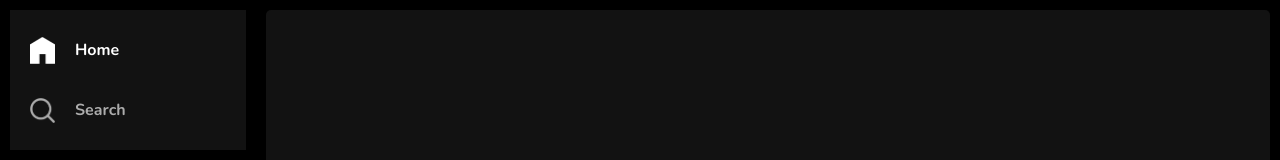
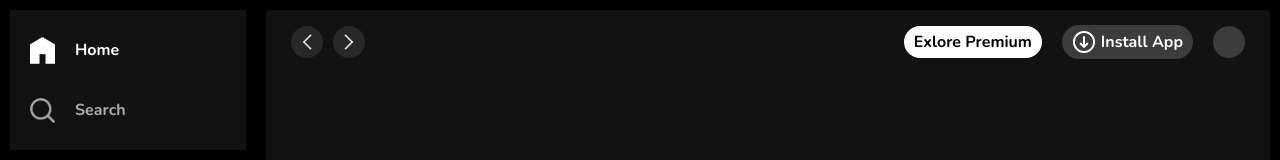
Before and after one commit to fakhriddin-g/Spotify-Clone, a website built with Vite: page index.html in a window 1280 px wide. Shown: the top 160 px of the page. Built offline with nearby package versions, Linux system fonts and the light colour scheme.

```diff
--- a/index.html
+++ b/index.html
@@ -76,7 +76,27 @@
         </div>
 
         <!-- Main Content -->
-        <div class="main-content"></div>
+        <div class="main-content">
+            <div class="header">
+                <div class="navigation-btn">
+                    <button class="back-btn">
+                        <img src="/public/icons/back_navigation.png" alt="">
+                    </button>
+                    <button class="forward-btn">
+                        <img src="/public/icons/forward_navigation.png" alt="">
+                    </button>
+                </div>
+
+                <div class="features-btn">
+                    <button class="premium btn">Exlore Premium</button>
+                    <a class="download-app btn" href="/">
+                        <img src="/public/icons/download.png" alt="">
+                        Install App
+                    </a>
+                    <button class="account"></button>
+                </div>
+            </div>
+        </div>
 
         <!-- Player -->
         <div class="player">
--- a/style/style.scss
+++ b/style/style.scss
@@ -190,15 +190,80 @@
     }
 }
 
+
 // Main Content
 .main-content {
     grid-area: content;
     background-color: var(--grey);
     margin: 1rem;
     margin-bottom: 0;
+    padding: 1.5rem 2.5rem;
     border-radius: 0.5rem;
     overflow-y: auto;
+
+    .header {
+        display: flex;
+        align-items: center;
+        justify-content: space-between;
+
+        .navigation-btn {
+            display: flex;
+            gap: 1rem;
+
+            button {
+                all: unset;
+                cursor: pointer;
+                background-color: #ffffff18;
+                border-radius: 100%;
+                width: 3.2rem;
+                height: 3.2rem;
+
+                display: flex;
+                align-items: center;
+                justify-content: center;
+            }
+
+            img {
+                width: 1.8rem;
+            }
+        }
+
+        .features-btn {
+            display: flex;
+            align-items: center;
+            gap: 2rem;
+
+            .btn {
+                all: unset;
+                display: flex;
+                align-items: center;
+                gap: .5rem;
+
+                background-color: #fff;
+                color: #000;
+                padding: 0.5rem 1rem;
+                border-radius: 2rem;
+                font-weight: bold;
+                cursor: pointer;
+            }
+
+            .download-app {
+                background: #3c3c3c;
+                color: #fff;
+            }
+
+            .account {
+                all: unset;
+                cursor: pointer;
+                width: 3.2rem;
+                height: 3.2rem;
+                background-color: #3c3c3c;
+                border-radius: 100%;
+            }
+        }
+    }
 }
+
 
 // Player
 .player {
```
